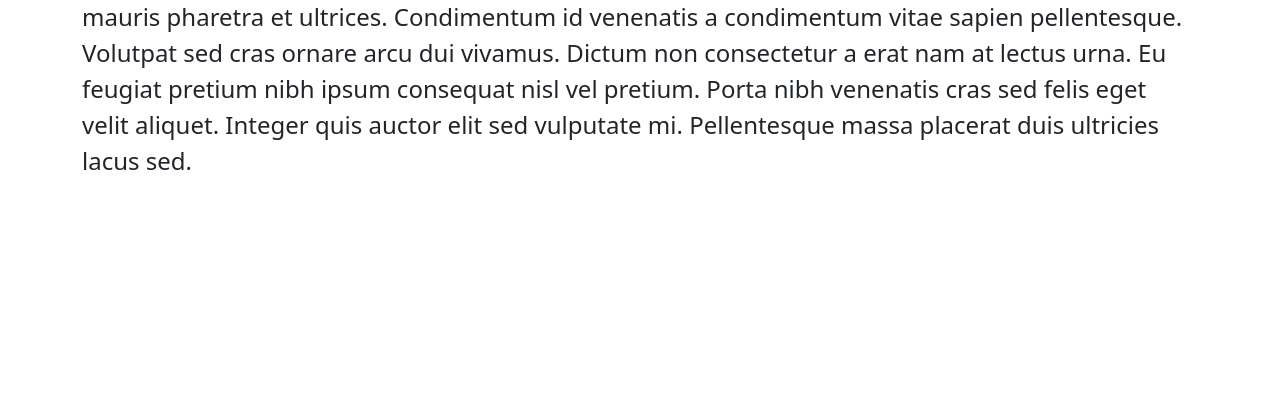
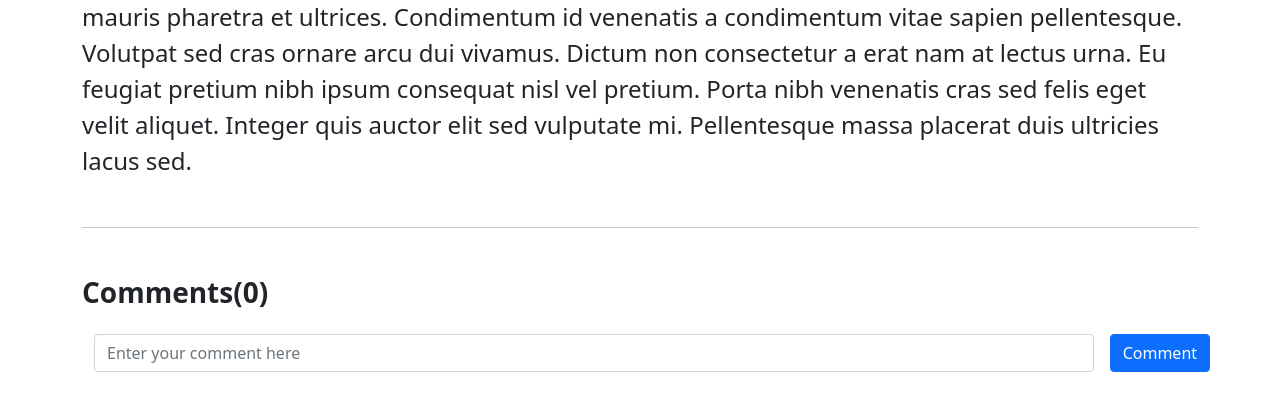
Before and after one commit to harsh-gautam/django_blog, a Django app: a page that uses templates/base.html in a window 1280 px wide. Shown: the part 1634-2054 px from the top of the page. Before the commit the page ends 1804 px from the top, so only its background shows below. Run offline with Django 3.2, Linux system fonts and the light colour scheme; a user stored in the database is signed in; data comes from the database, SQL or seed files in the repository; data that the repository does not hold is empty; parts of the project's set-up code (start-up, migrations or seed data) failed here and were passed over.

Commit message:
added comment funtionality and improved logged in user behaviour

```diff
--- a/blog/admin.py
+++ b/blog/admin.py
@@ -1,5 +1,5 @@
 from django.contrib import admin
-from blog.models import Post
+from blog.models import Post, BlogComment
 
 # Register your models here.
-admin.site.register(Post)
+admin.site.register((Post, BlogComment))
--- a/blog/models.py
+++ b/blog/models.py
@@ -1,4 +1,6 @@
 from django.db import models
+from django.contrib.auth.models import User
+from django.utils import timezone
 
 # Create your models here.
 class Post(models.Model):
@@ -12,7 +14,10 @@ class Post(models.Model):
     def __str__(self):
         return self.title + " by " + self.author
 
-class Comment(models.Model):
+class BlogComment(models.Model):
     com_id = models.AutoField(primary_key=True)
     comment = models.TextField()
     user = models.ForeignKey(User, on_delete=models.CASCADE)
+    post = models.ForeignKey(Post, on_delete=models.CASCADE)
+    parent = models.ForeignKey('self', on_delete=models.CASCADE, null=True)
+    timestamp = models.DateTimeField(default=timezone.now)
--- a/blog/urls.py
+++ b/blog/urls.py
@@ -1,7 +1,10 @@
 from django.urls import path
-from blog.views import blog_home, blog_post
+from blog.views import blog_home, blog_post, post_comment
 
 urlpatterns = [
+    # APIs
+    path('post_comment', post_comment, name='post_comment'),
+
     path('', blog_home, name='blog_home'),
     path('<str:slug>', blog_post, name='blog_post'),
 ]
--- a/blog/views.py
+++ b/blog/views.py
@@ -1,5 +1,5 @@
-from django.shortcuts import render
-from blog.models import Post
+from django.shortcuts import render, redirect, Http404
+from blog.models import Post, BlogComment
 
 # Create your views here.
 def blog_home(request):
@@ -9,5 +9,22 @@ def blog_home(request):
 
 def blog_post(request, slug):
     post = Post.objects.filter(slug=slug).first()
-    context = {"post": post}
+    comments = BlogComment.objects.filter(post=post)
+    # print(comments)
+    context = {"post": post, "comments": comments}
     return render(request, 'blog/post.html', context)
+
+def post_comment(request):
+
+    if request.method == "POST":
+        comment = request.POST['comment']
+        user = request.user
+        post_id = request.POST['post_id']
+        post = Post.objects.get(post_id=post_id)
+
+        comment = BlogComment(comment=comment, user=user, post=post)
+        comment.save()
+
+        return redirect(f'/blog/{post.slug}')
+    else:
+        return Http404("PAGE NOT FOUND")
--- a/core/views.py
+++ b/core/views.py
@@ -70,16 +70,18 @@ def handleLogin(request):
     if request.method == "POST":
         username = request.POST['loginUsername']
         password = request.POST['loginPass']
+        current_url = request.POST['current_url']
+        print(current_url)
 
         user = authenticate(username=username, password=password)
 
         if user is not None:
             login(request, user)
             messages.success(request, f'Welcome {username}! Your log in was successful.')
-            return redirect('/')
+            return redirect(current_url)
         else:
             messages.error(request, 'Invalid Credential! Please try again.')
-            return redirect('/')
+            return redirect(current_url)
     else:
         return Http404("Page Not Found")
 
--- a/templates/base.html
+++ b/templates/base.html
@@ -90,7 +90,7 @@
 
     <!-- Alerts -->
     {% for message in messages %}
-    <div class="alert alert-{% if message.tags is 'error' %}danger{% else %}{{message.tags}}{% endif %} alert-dismissible fade show" role="alert">
+    <div class="alert alert-{% if message.tags in 'error' %}danger{% else %}{{message.tags}}{% endif %} alert-dismissible fade show" role="alert">
         <strong>Message: </strong> {{ message }}
         <button id="alert-btn" type="button" class="btn-close" data-bs-dismiss="alert" aria-label="Close"></button>
     </div>
@@ -185,6 +185,7 @@
                         <p class="fs-6 fw-italic">Not a part of CodersCoffe? <a href="#" onclick="loadSignupModal()">Sign Up</a></p>
                     </div>
                     <form action="/login" method="post" class="row g-3" novalidate>{% csrf_token %}
+                        <input type="hidden" name="current_url" value="{{ request.get_full_path }}">
                         <div class="form-floating mb-2 col-md-12">
                             <input type="text" class="form-control" id="loginUsername" name="loginUsername"
                                 placeholder="username" required>
--- a/templates/blog/post.html
+++ b/templates/blog/post.html
@@ -11,6 +11,33 @@
     <p class="fs-5 fw-lighter">{{ post.timestamp }}</p>
     <hr class="my-3">
     <p class="fs-4 lh-base">{{ post.content }}</p>
+    <hr class="my-5">
+    <h3 class="fw-bolder mb-4">Comments({{comments.count}})</h3>
+    {% if user.is_authenticated %}
+    <form action="/blog/post_comment" method="post" class="row g-3 mx-1"> {% csrf_token %}
+        <input type="hidden" name="post_id" value="{{ post.post_id }}">
+        <div class="col-11">
+            <label for="inputComment" class="visually-hidden">Comment Text</label>
+            <input type="text" class="form-control" name="comment" id="inputComment" placeholder="Enter your comment here">
+          </div>
+          <div class="col-1">
+            <button type="submit" class="btn btn-primary mb-3">Comment</button>
+          </div>
+    </form>
+    {% else %}
+    <p class="m-2 p-1 fs-5 fst-italic text-center">You must be logged in to comment.</p>
+    {% endif %}
+    <div class="row m-2">
+        {% for comment in comments %}
+        <div class="col-2 border mb-2">
+            <b class="mb-0">{{comment.user.username}}</b>
+            <p class="mb-0">{{comment.timestamp}}</p>
+        </div>
+        <div class="col-10 border mb-2">
+            {{comment.comment}}
+        </div>
+        {% endfor %}
+    </div>
 
 </div>
 {% endblock content %}
```
Also changed, not shown: templates/core/contact.html (+18 -0 lines), blog/migrations/0002_blogcomment.py (added), 1 other file. Lines whose indentation alone changed are shown as unchanged.
